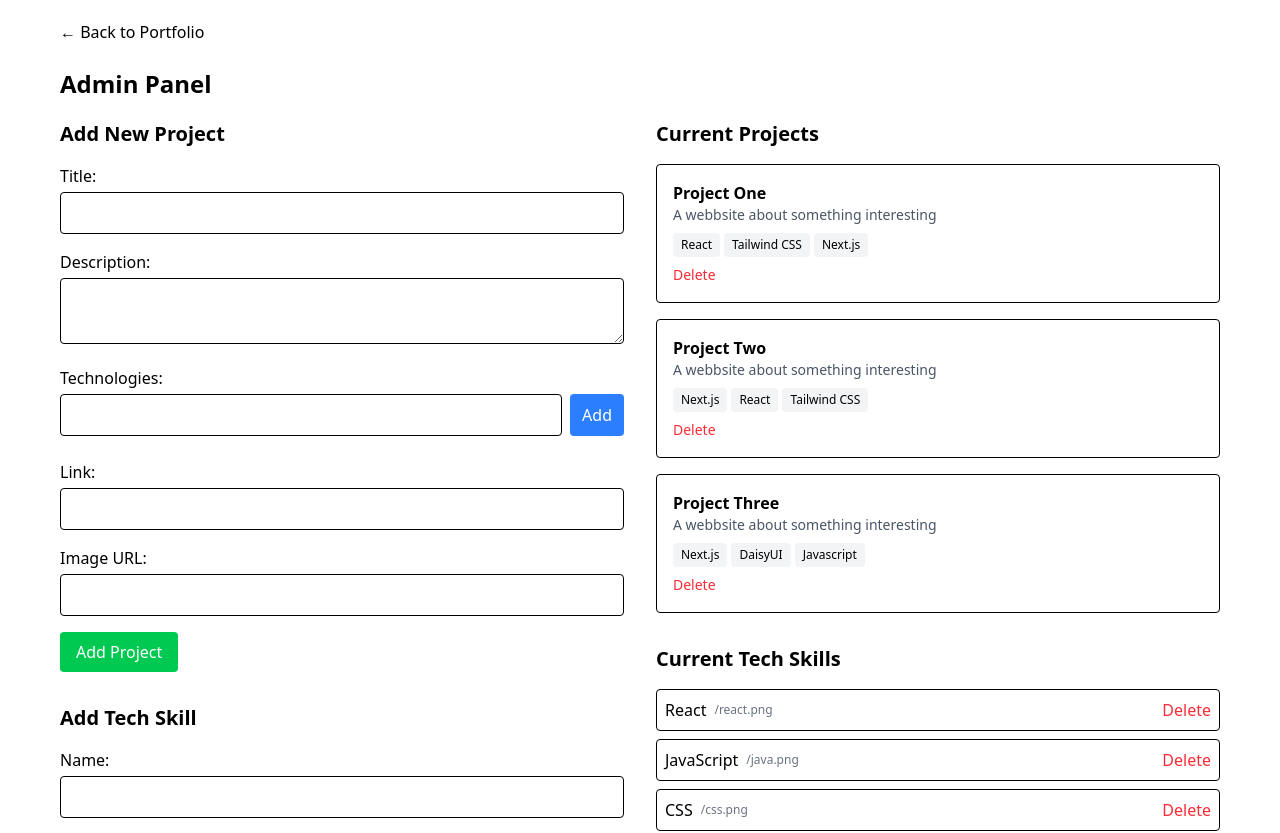
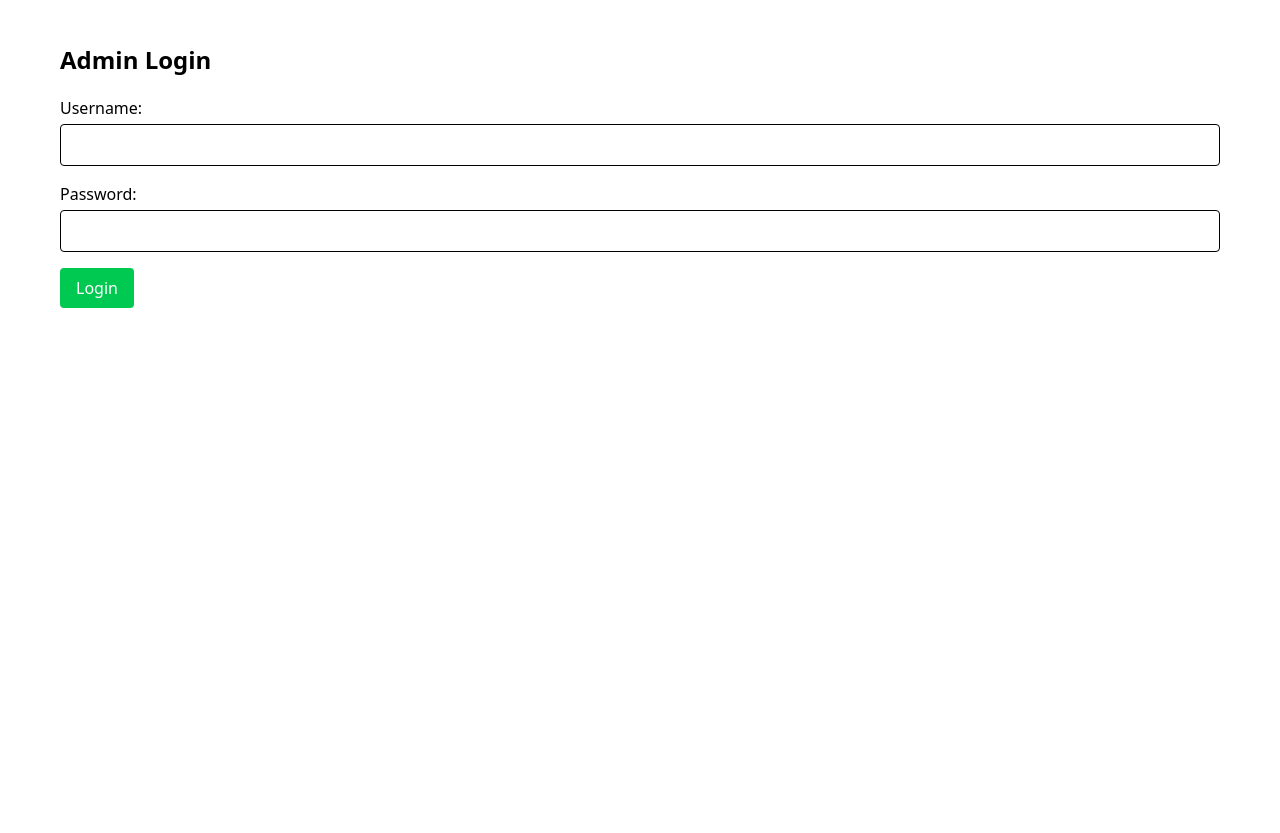
Before and after one commit to radar-K/Portfolio, a Next.js app in the folder frontend/: page /admin in a window 1280 px wide. Shown: the top 833 px of the page. After the commit the page ends 800 px from the top, so only its background shows below. Built offline with nearby package versions, Linux system fonts and the light colour scheme.

Commit message:
login uppgift

```diff
--- a/frontend/src/app/admin/page.tsx
+++ b/frontend/src/app/admin/page.tsx
@@ -30,6 +30,19 @@ export default function AdminPanel() {
     name: "",
     url: "",
   });
+
+  // Lägg till inloggningsrelaterade state och funktioner:
+  const [loggedIn, setLoggedIn] = useState(false);
+  const [username, setUsername] = useState("");
+  const [password, setPassword] = useState("");
+
+  function handleLogin() {
+    if (username === "admin" && password === "password") {
+      setLoggedIn(true);
+    } else {
+      alert("Invalid login");
+    }
+  }
 
   function handleProjectSubmit(e: FormEvent<HTMLFormElement>) {
     addProject({
@@ -76,6 +89,48 @@ export default function AdminPanel() {
       name: "",
       url: "",
     });
+  }
+
+  if (!loggedIn) {
+    return (
+      <div className="container mx-auto p-4">
+        <h1 className="text-2xl font-bold mt-6 mb-4">Admin Login</h1>
+        <form
+          onSubmit={(e) => {
+            e.preventDefault();
+            handleLogin();
+          }}
+          className="space-y-4"
+        >
+          <div>
+            <label className="block mb-1">Username:</label>
+            <input
+              type="text"
+              value={username}
+              onChange={(e) => setUsername(e.target.value)}
+              className="w-full p-2 border rounded"
+            />
+          </div>
+
+          <div>
+            <label className="block mb-1">Password:</label>
+            <input
+              type="password"
+              value={password}
+              onChange={(e) => setPassword(e.target.value)}
+              className="w-full p-2 border rounded"
+            />
+          </div>
+
+          <button
+            type="submit"
+            className="px-4 py-2 bg-green-500 text-white rounded"
+          >
+            Login
+          </button>
+        </form>
+      </div>
+    );
   }
 
   return (
```
